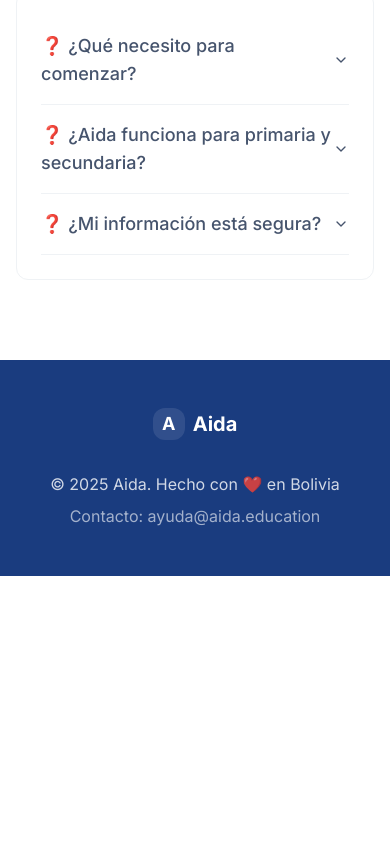
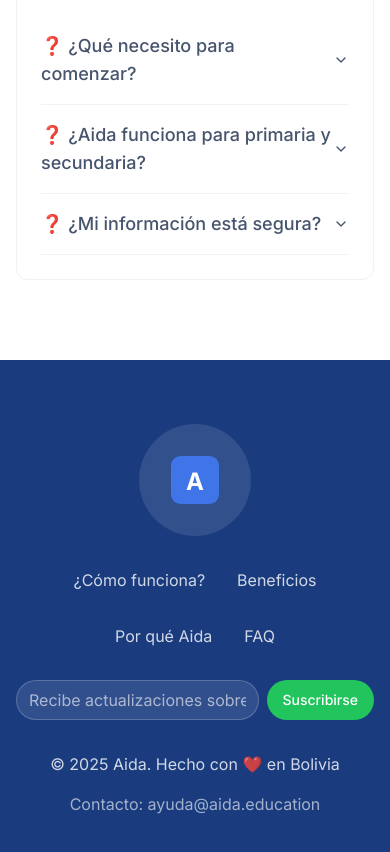
Before and after one commit to JuanApazaG/aida-planificador-docente, a React (Vite) app: page / in a window 390 px wide. Shown: the part 5752-6604 px from the top of the page. Before the commit the page ends 6328 px from the top, so only its background shows below. Built offline with nearby package versions, Linux system fonts and the light colour scheme.

Commit message:
Update footer component
Replaced the existing footer with a new, modern, and responsive design. The new footer includes social media links, a newsletter subscription form, and copyright information, all styled with the business's color palette.

```diff
--- a/src/components/Footer.tsx
+++ b/src/components/Footer.tsx
@@ -1,27 +1,7 @@
+import { StackedCircularFooter } from "@/components/ui/stacked-circular-footer";
+
 const Footer = () => {
-  return (
-    <footer className="bg-primary-dark text-primary-foreground py-12">
-      <div className="container mx-auto px-4">
-        <div className="text-center space-y-6">
-          <div className="flex items-center justify-center space-x-2 mb-8">
-            <div className="w-8 h-8 bg-primary-foreground/10 rounded-lg flex items-center justify-center">
-              <span className="text-primary-foreground font-bold text-lg">A</span>
-            </div>
-            <span className="text-xl font-bold">Aida</span>
-          </div>
-
-          <div className="space-y-2">
-            <p className="text-primary-foreground/80">
-              © 2025 Aida. Hecho con ❤️ en Bolivia
-            </p>
-            <p className="text-primary-foreground/60">
-              Contacto: <a href="mailto:ayuda@aida.education" className="hover:text-primary-foreground transition-colors">ayuda@aida.education</a>
-            </p>
-          </div>
-        </div>
-      </div>
-    </footer>
-  );
+  return <StackedCircularFooter />;
 };
 
 export default Footer;
--- /dev/null
+++ b/src/components/ui/icons.tsx
@@ -0,0 +1,29 @@
+type IconProps = React.HTMLAttributes<SVGElement>
+
+export const Icons = {
+  logo: (props: IconProps) => (
+    <svg xmlns="http://www.w3.org/2000/svg" viewBox="0 0 40 40" {...props}>
+      <rect width="40" height="40" rx="8" fill="currentColor" className="text-primary" />
+      <text
+        x="20"
+        y="28"
+        textAnchor="middle"
+        className="fill-primary-foreground font-bold text-xl"
+        style={{ fontFamily: 'Inter, sans-serif' }}
+      >
+        A
+      </text>
+    </svg>
+  ),
+  twitter: (props: IconProps) => (
+    <svg
+      {...props}
+      height="23"
+      viewBox="0 0 1200 1227"
+      width="23"
+      xmlns="http://www.w3.org/2000/svg"
+    >
+      <path d="M714.163 519.284L1160.89 0H1055.03L667.137 450.887L357.328 0H0L468.492 681.821L0 1226.37H105.866L515.491 750.218L842.672 1226.37H1200L714.137 519.284H714.163ZM569.165 687.828L521.697 619.934L144.011 79.6944H306.615L611.412 515.685L658.88 583.579L1055.08 1150.3H892.476L569.165 687.854V687.828Z" />
+    </svg>
+  ),
+}
--- /dev/null
+++ b/src/components/ui/stacked-circular-footer.tsx
@@ -0,0 +1,61 @@
+import { Icons } from "@/components/ui/icons"
+import { Button } from "@/components/ui/button"
+import { Input } from "@/components/ui/input"
+import { Label } from "@/components/ui/label"
+import { Facebook, Instagram, Linkedin, Twitter } from "lucide-react"
+
+function StackedCircularFooter() {
+  return (
+    <footer className="bg-primary-dark text-primary-foreground py-16">
+      <div className="container mx-auto px-4 md:px-6">
+        <div className="flex flex-col items-center">
+          <div className="mb-8 rounded-full bg-primary-foreground/10 p-8">
+            <Icons.logo className="w-12 h-12" />
+          </div>
+          <nav className="mb-8 flex flex-wrap justify-center gap-8">
+            <a href="#como-funciona" className="hover:text-primary-light transition-colors text-primary-foreground/80 hover:text-primary-foreground">
+              ¿Cómo funciona?
+            </a>
+            <a href="#beneficios" className="hover:text-primary-light transition-colors text-primary-foreground/80 hover:text-primary-foreground">
+              Beneficios
+            </a>
+            <a href="#diferenciadores" className="hover:text-primary-light transition-colors text-primary-foreground/80 hover:text-primary-foreground">
+              Por qué Aida
+            </a>
+            <a href="#faq" className="hover:text-primary-light transition-colors text-primary-foreground/80 hover:text-primary-foreground">
+              FAQ
+            </a>
+          </nav>
+
+          <div className="mb-8 w-full max-w-md">
+            <form className="flex space-x-2">
+              <div className="flex-grow">
+                <Label htmlFor="email" className="sr-only">Email</Label>
+                <Input
+                  id="email"
+                  placeholder="Recibe actualizaciones sobre Aida"
+                  type="email"
+                  className="rounded-full bg-primary-foreground/10 border-primary-foreground/20 text-primary-foreground placeholder:text-primary-foreground/60 focus:border-primary-light"
+                />
+              </div>
+              <Button type="submit" className="rounded-full bg-accent hover:bg-accent/90 text-accent-foreground">
+                Suscribirse
+              </Button>
+            </form>
+          </div>
+
+          <div className="text-center space-y-4">
+            <p className="text-primary-foreground/80">
+              © 2025 Aida. Hecho con ❤️ en Bolivia
+            </p>
+            <p className="text-primary-foreground/60">
+              Contacto: <a href="mailto:ayuda@aida.education" className="hover:text-primary-foreground transition-colors">ayuda@aida.education</a>
+            </p>
+          </div>
+        </div>
+      </div>
+    </footer>
+  )
+}
+
+export { StackedCircularFooter }
```
